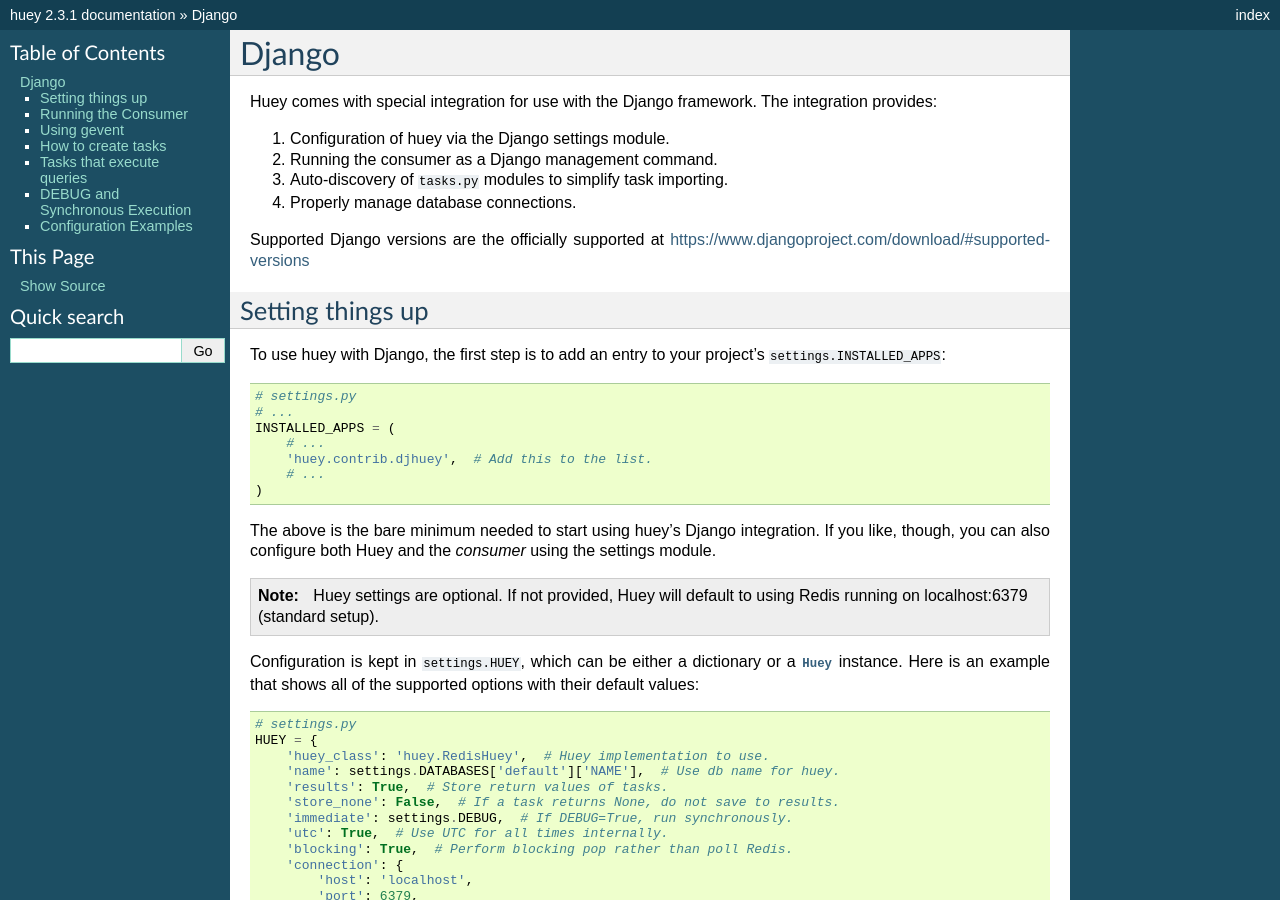
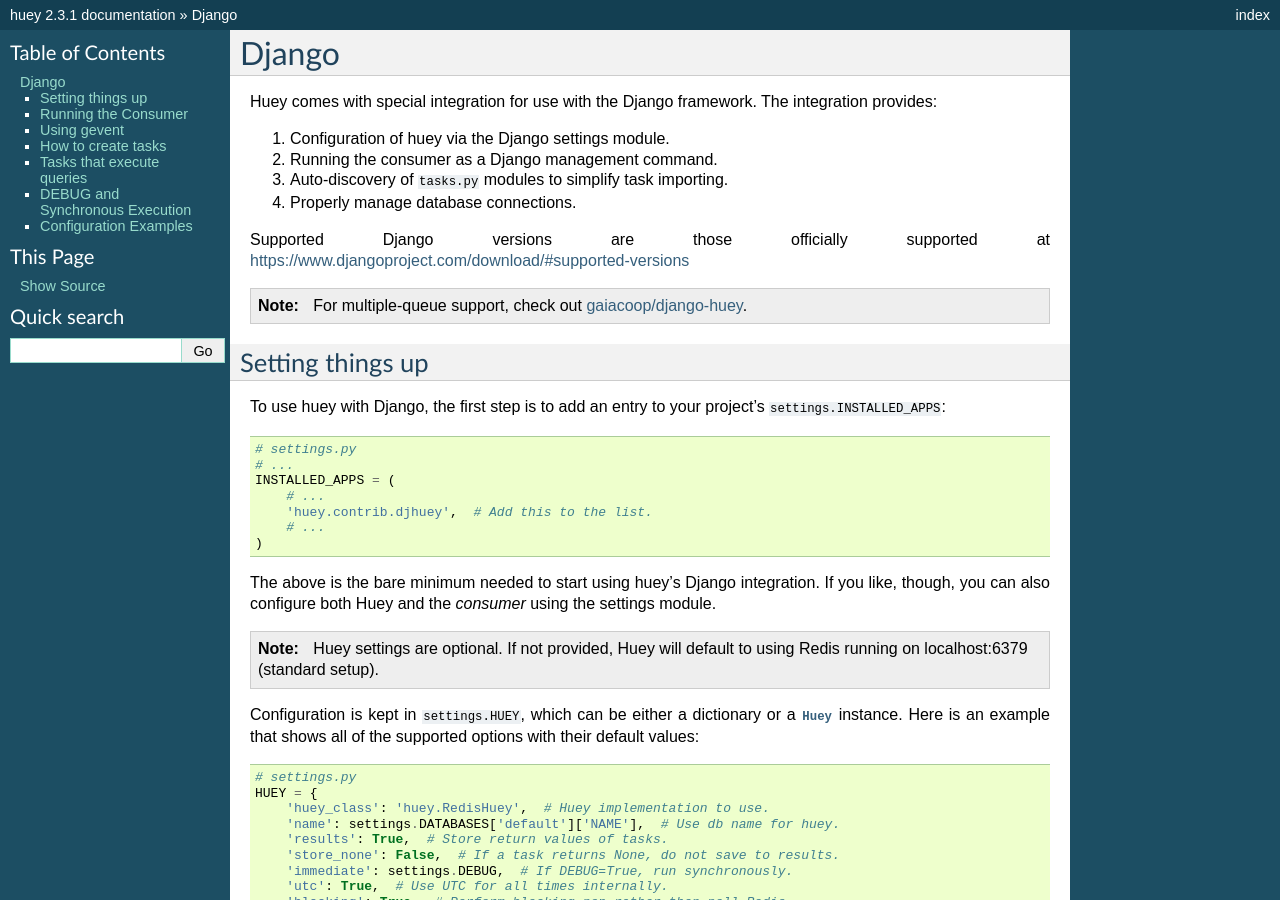
Before and after one commit to coleifer/huey, a Sphinx documentation site: the page built from docs/django.rst, in a window 1280 px wide and 900 px high. Built offline with Sphinx 7.4.7, drawn with Linux system fonts in a browser that asks for light colours.

Commit message:
Add note linking to gaiacoop/django-huey.

```diff
--- a/docs/django.rst
+++ b/docs/django.rst
@@ -11,7 +11,10 @@
 3. Auto-discovery of ``tasks.py`` modules to simplify task importing.
 4. Properly manage database connections.
 
-Supported Django versions are the officially supported at https://www.djangoproject.com/download/#supported-versions
+Supported Django versions are those officially supported at https://www.djangoproject.com/download/#supported-versions
+
+.. note::
+   For multiple-queue support, check out `gaiacoop/django-huey <https://github.com/gaiacoop/django-huey>`_.
 
 Setting things up
 ^^^^^^^^^^^^^^^^^
```
